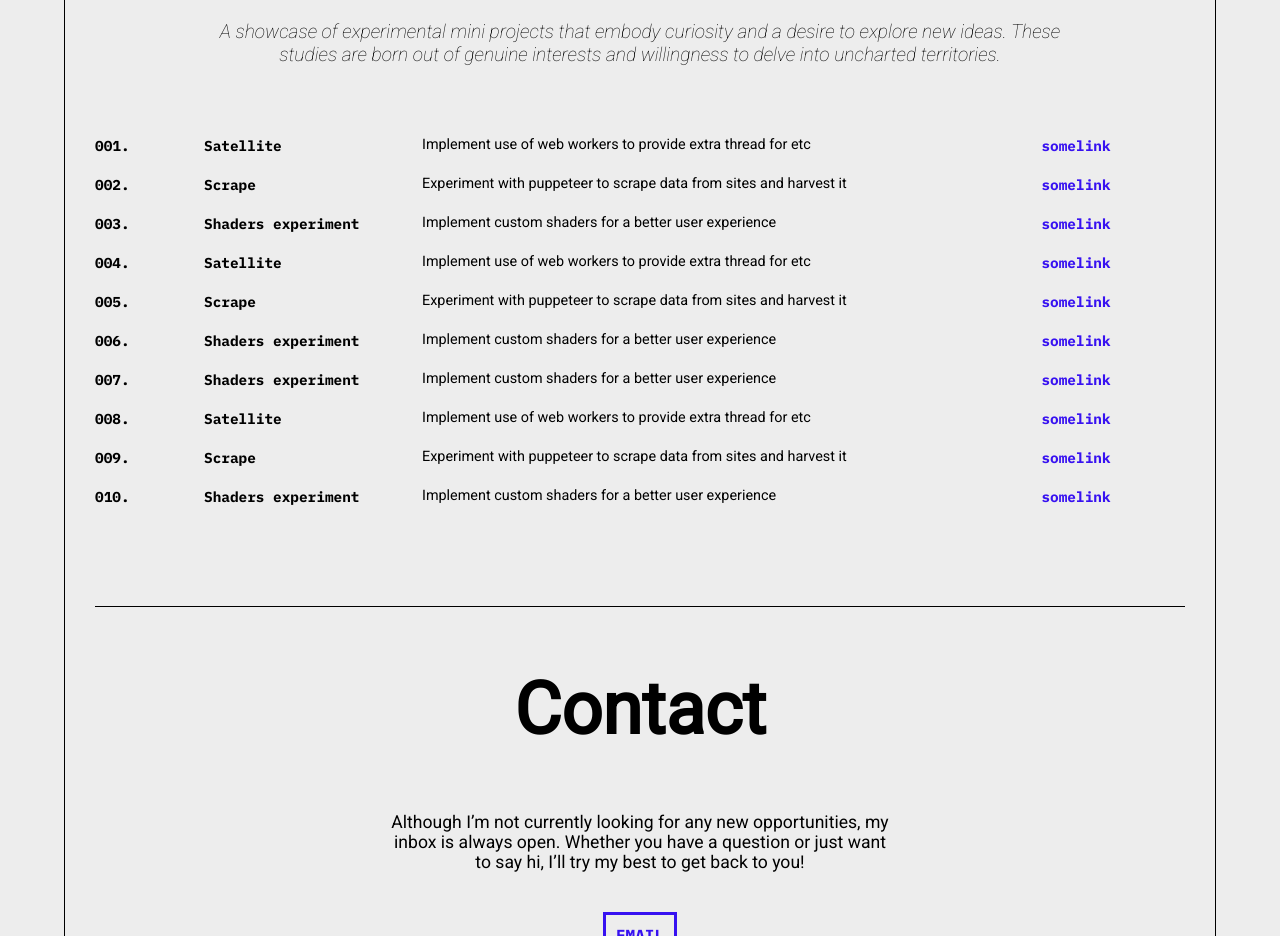
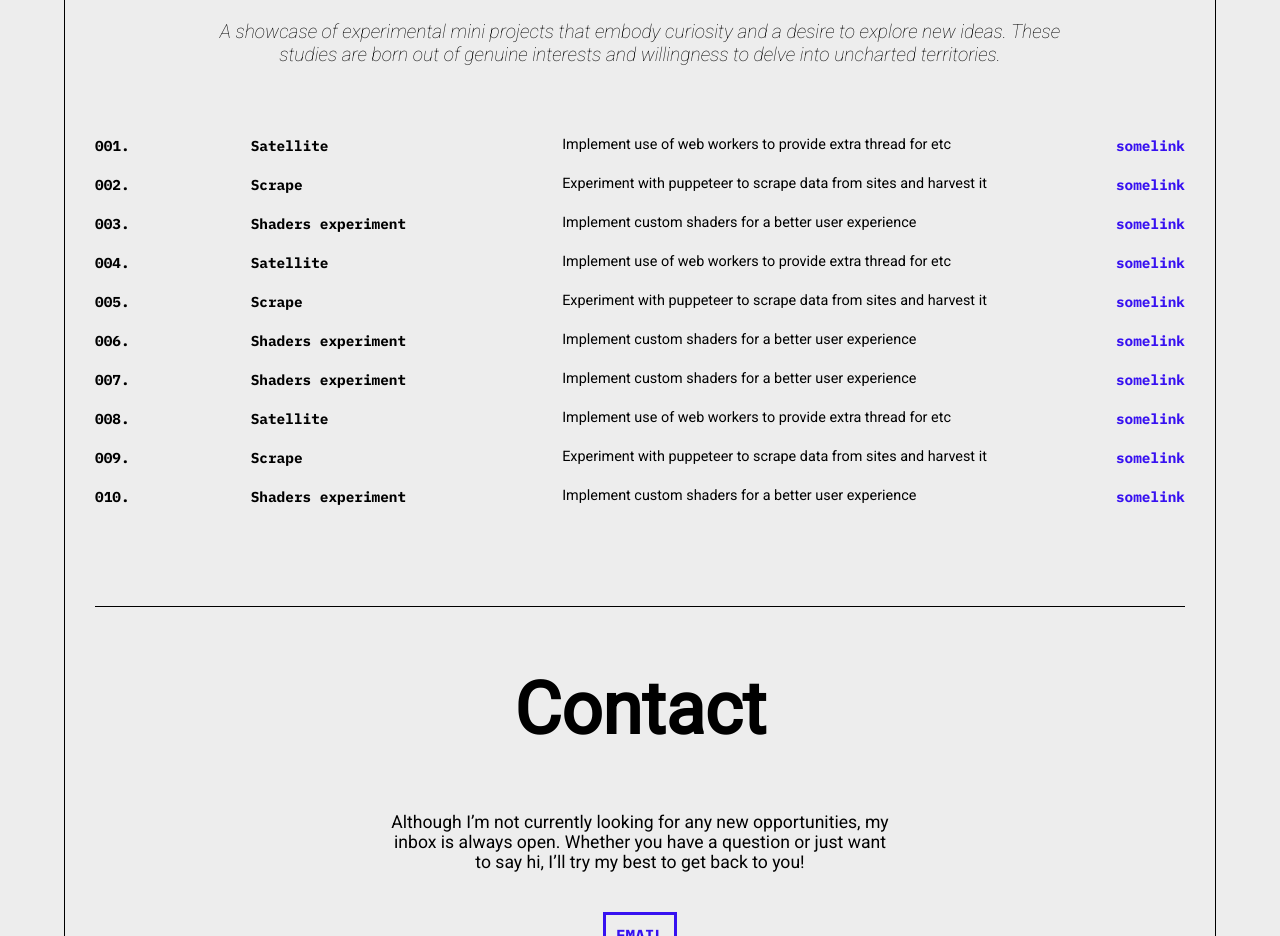
Before and after one commit to stvnlee890/Portfolio2.1, a React (Vite) app: page / in a window 1280 px wide. Shown: the part 2880-3816 px from the top of the page. Built offline with nearby package versions, Linux system fonts and the light colour scheme.

Commit message:
Fixing link alignment

```diff
--- a/src/components/caseStudies/case-studies.css
+++ b/src/components/caseStudies/case-studies.css
@@ -10,7 +10,7 @@
 
 .case-content-wrapper {
   display: grid;
-  grid-template-columns: 0.1fr 0.2fr 0.5fr 0.2fr;
+  grid-template-columns: 0.2fr 0.4fr 0.6fr 0.2fr;
   margin-top: 20px;
 }
 
@@ -39,6 +39,7 @@
   text-align: center;
   color: var(--font-blue);
   cursor: pointer;
+  text-align: end;
 }
 .content-link:hover {
   text-decoration: underline;
```
